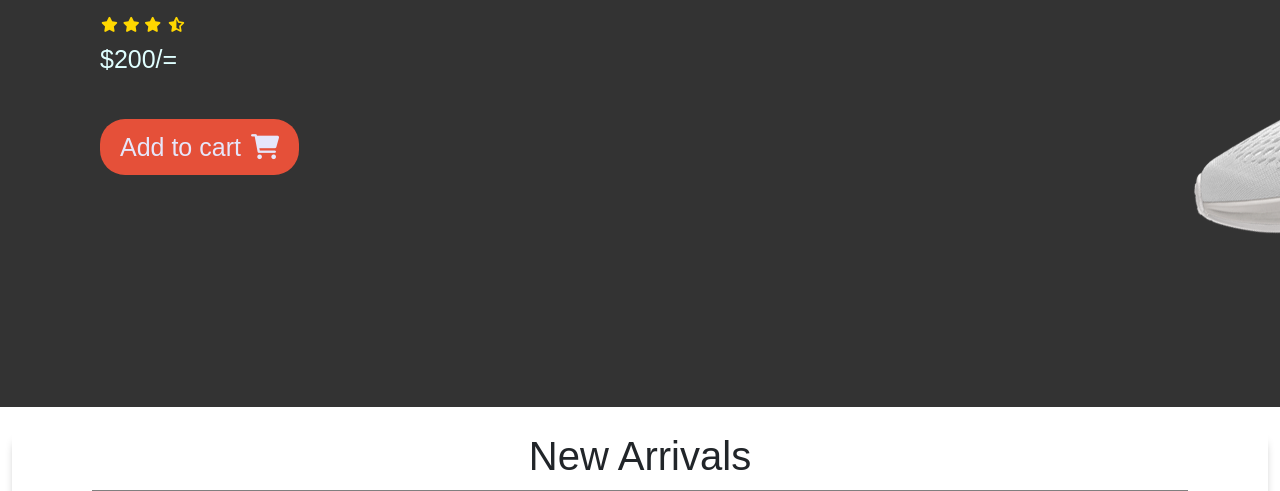
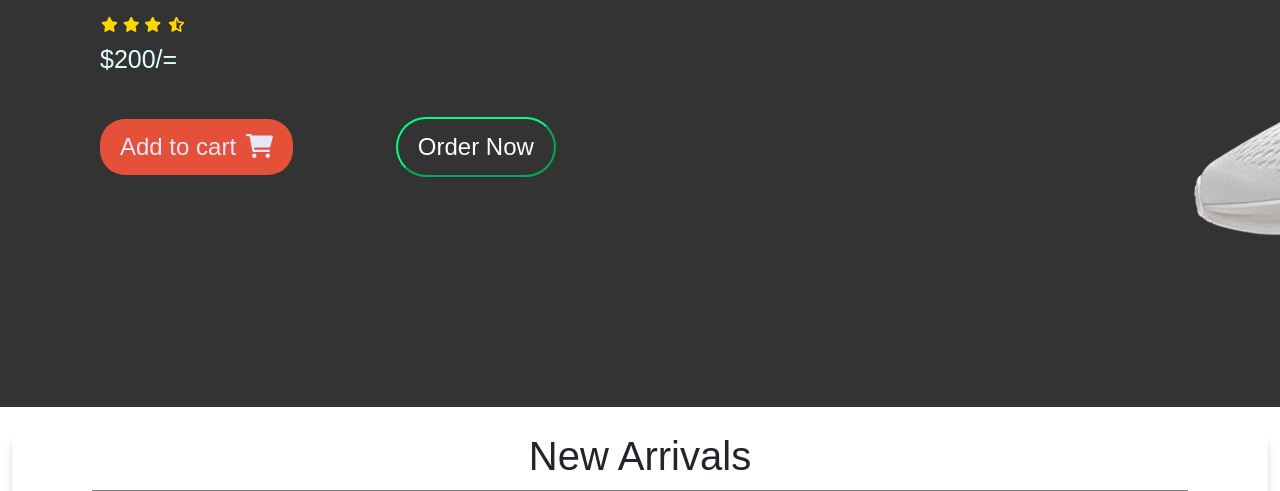
Before and after one commit to himal999/E-Commerce-Web, a plain HTML site: page index.html in a window 1280 px wide. Shown: the part 307-798 px from the top of the page. Drawn offline with Linux system fonts and the light colour scheme.

Commit message:
Header Addto cart and order button design

```diff
--- a/assets/css/style.css
+++ b/assets/css/style.css
@@ -80,9 +80,39 @@ body{
     font-size: 15px;
     padding: 12px;
     color: #fff;
+}
+
+.order-btn{
+    border-color: springgreen;
+    border-radius: 3rem;
+    font-size: x-large;
+    padding-top: 1rem;
+    padding-bottom: 1rem;
+    padding-left: 2rem;
+    padding-right: 2rem;
+    background-color: #333;
+    color: #fff;
+    margin-left: 10rem;
+}
+.button{
+    background-color: #e55039;
+    margin-left: 10rem;
+    margin-top: 4rem;
+    font-size: x-large;
+    color: lavender;
+    border-radius: 2.5rem;
+
+    padding: 1rem;
+    padding-left: 2rem;
+    border: none;
+    justify-content: center
 
 
-
+}
+.order-btn:hover{
+    background-color: #fff;
+    border: none;
+    color: #333;
 }
 
 #search:hover,#search:focus{
@@ -147,21 +177,7 @@ body{
     color: lightcyan;
 }
 
-.button{
-    background-color: #e55039;
-    margin-left: 10rem;
-    margin-top: 4rem;
-    font-size: 25px;
-    color: lavender;
-    border-radius: 2.5rem;
-    height: 5.6rem;
-    padding: 1rem;
-    padding-left: 2rem;
-    border: none;
-    justify-content: center
 
-
-}
 
 img{
 
@@ -203,10 +219,15 @@ img{
 }
 
 
-.button:hover,#btn-shopping-cart:hover{
+.button:hover{
     background-color: #333;
-    color: #e55039;
 
+    border: 2px solid tomato;
+
+}
+
+,#btn-shopping-cart:hover{
+    transform: rotate(20rdg);
 }
 
 #btn-shopping-cart:hover{
--- a/index.html
+++ b/index.html
@@ -54,6 +54,7 @@
                 </div>
                 <h3 class="price">$200/=</h3>
               <button class="button">Add to cart<i class="fas fa-shopping-cart" id="btn-shopping-cart"></i></button>
+              <button class="order-btn">Order Now</button>
 
                     <div class="round"></div>
                     <img src="./assets/images/shoe.png" style="transform: rotate(20deg);">
```
